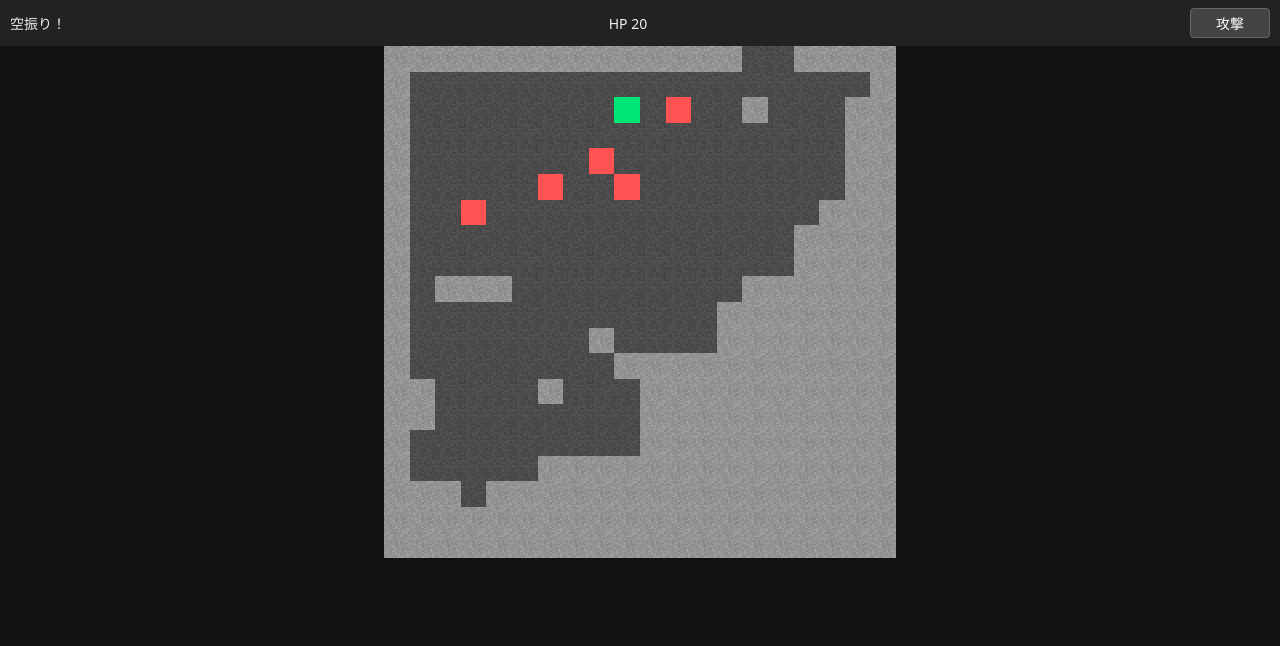
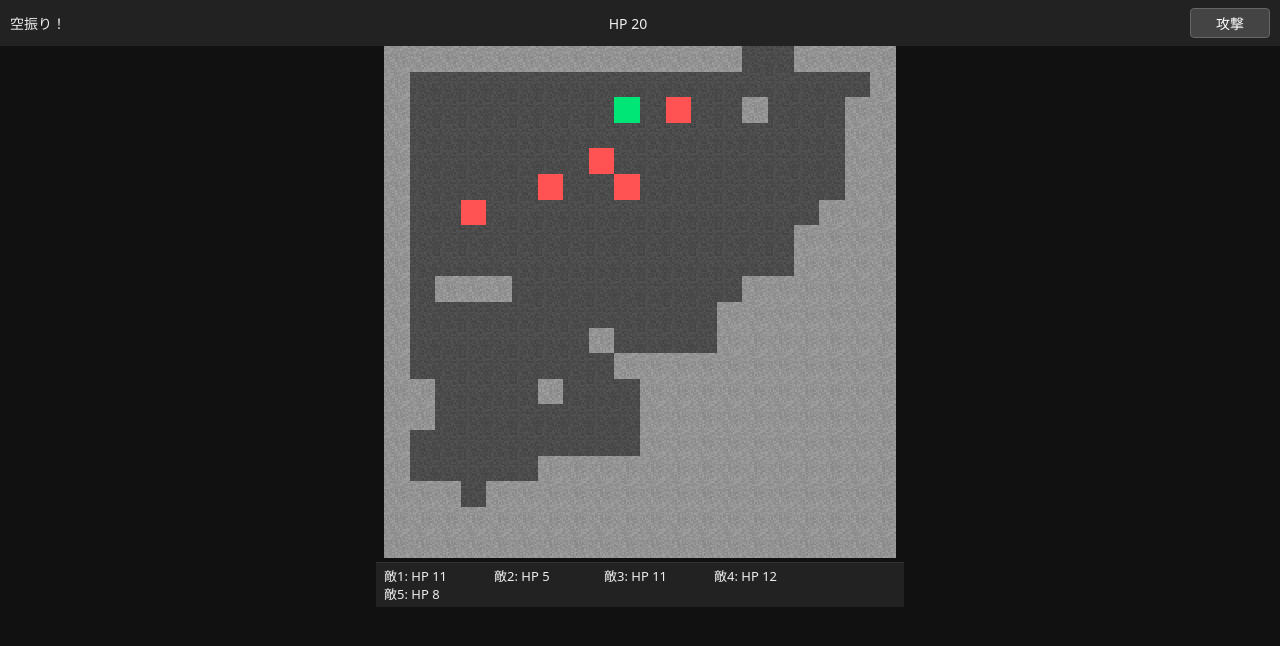
Before and after one commit to aurorassd/drpg2, a plain HTML site: page index.html in a window 1280 px wide. Both pictures are taken after a click on the button "攻撃". Drawn offline with Linux system fonts and the light colour scheme.

Commit message:
Add files via upload

```diff
--- a/game.js
+++ b/game.js
@@ -1,23 +1,21 @@
 /* -----------------------------------------------------------
- * Mini Rogue – Adjacent Attack Edition
- *   – 攻撃は「上下左右に隣接」している相手にのみ命中
- *   – プレイヤー HP20 / 敵 HP5-12
- *   – 敵ダメージ 1-6 / プレイヤーダメージ 3-6
- *   – 攻撃ボタン & Space キーで攻撃（1ターン消費）
- *   – 画像不要・スマホ対応
+ * Mini Rogue – Enemy List Edition
+ *   – 隣接攻撃＆毎ターン HP 減少バグ修正
+ *   – 倒した敵は即座に消滅（配列から完全除去）
+ *   – 画面下に敵ごとの残り HP を表示
  * --------------------------------------------------------- */
 
-/* ======== 定数 / ユーティリティ ======== */
+/* ======== 基本定数 / ユーティリティ ======== */
 const TILE = 16;
 const W = 20, H = 20;
 const FLOOR = 0, WALL = 1;
-const C = { floor:"#444", wall:"#888", player:"#00e676", enemy:"#ff5252" };
+const COLOR = { floor:"#444", wall:"#888", player:"#00e676", enemy:"#ff5252" };
 
-const R   = n            => Math.floor(Math.random()*n);
-const RNG = (min,max)    => min + R(max-min+1);               // [min,max] 範囲整数
-const ADJ = (ax,ay,bx,by)=> Math.abs(ax-bx)+Math.abs(ay-by)===1; // 隣接判定
+const R   = n => Math.floor(Math.random()*n);
+const RNG = (min,max) => min + R(max-min+1);                          // 整数 [min,max]
+const ADJ = (ax,ay,bx,by) => Math.abs(ax-bx)+Math.abs(ay-by) === 1;   // 上下左右隣接
 
-/* ======== ドットパターン生成（画像不要） ======== */
+/* ======== タイル用ドットパターン ======== */
 function makePattern(color,noise=0){
   const cv=document.createElement("canvas");cv.width=cv.height=TILE;
   const g=cv.getContext("2d");
@@ -49,19 +47,23 @@ function genMap(){
 }
 
 /* ======== エンティティ ======== */
+let ENEMY_SEQ = 1;   // 敵の一意 ID 発行
 class Entity{
   constructor(x,y,col,hp){this.x=x;this.y=y;this.col=col;this.hp=hp;}
   draw(g){g.fillStyle=this.col;g.fillRect(this.x*TILE,this.y*TILE,TILE,TILE);}
 }
 class Player extends Entity{
-  constructor(x,y){super(x,y,C.player,20);}
+  constructor(x,y){super(x,y,COLOR.player,20);}                 // HP 20
 }
 class Enemy extends Entity{
-  constructor(x,y){super(x,y,C.enemy,RNG(5,12));}
+  constructor(x,y){
+    super(x,y,COLOR.enemy,RNG(5,12));                           // HP 5–12
+    this.id = ENEMY_SEQ++;
+  }
   act(game){
     const dx=Math.sign(game.p.x-this.x), dy=Math.sign(game.p.y-this.y);
-    const cand=[[dx,dy],[R(3)-1,R(3)-1]];
-    for(const[mx,my]of cand){
+    const plans=[[dx,dy],[R(3)-1,R(3)-1]];
+    for(const [mx,my] of plans){
       const tx=this.x+mx, ty=this.y+my;
       if(game.isWalkable(tx,ty) && !game.enemyAt(tx,ty) && !(tx===game.p.x&&ty===game.p.y)){
         this.x=tx; this.y=ty; break;
@@ -74,15 +76,15 @@ class Enemy extends Entity{
 class Game{
   constructor(cvs){
     this.cvs=cvs; this.ctx=cvs.getContext("2d");
-    this.patFloor=makePattern(C.floor,16);
-    this.patWall =makePattern(C.wall ,24);
+    this.patFloor=makePattern(COLOR.floor,16);
+    this.patWall =makePattern(COLOR.wall ,24);
 
     this.map=genMap();
     this.p=new Player(...this.randFloor());
     this.en=Array.from({length:5},()=>new Enemy(...this.randFloor()));
 
     this.msg="冒険開始！";
-    this.ui(); this.draw();
+    this.updateUI(); this.draw();
     this.bindInput();
   }
 
@@ -90,9 +92,16 @@ class Game{
   randFloor(){let x,y;do{x=R(W);y=R(H);}while(this.map[y][x]!==FLOOR);return[x,y];}
   isWalkable(x,y){return x>=0&&x<W&&y>=0&&y<H&&this.map[y][x]===FLOOR;}
   enemyAt(x,y){return this.en.find(e=>e.x===x&&e.y===y);}
-  ui(){
+
+  updateUI(){
     document.getElementById("msg").textContent=this.msg;
     document.getElementById("hp").textContent=`HP ${this.p.hp}`;
+    const list=document.getElementById("enemyList");
+    if(this.en.length){
+      list.innerHTML=this.en.map(e=>`<span>敵${e.id}: HP ${e.hp}</span>`).join("");
+    }else{
+      list.textContent="敵は残っていません";
+    }
   }
 
   /* --- 入力 --- */
@@ -102,7 +111,6 @@ class Game{
       if(dir[e.key]){this.turn(...dir[e.key]);e.preventDefault();return;}
       if(e.code==="Space"){this.attack();e.preventDefault();}
     });
-    /* スワイプ */
     let sx,sy;
     this.cvs.addEventListener("touchstart",e=>{const t=e.touches[0];sx=t.clientX;sy=t.clientY;});
     this.cvs.addEventListener("touchend",e=>{
@@ -110,56 +118,52 @@ class Game{
       if(Math.abs(dx)>Math.abs(dy)) this.turn(dx>0?1:-1,0);
       else this.turn(0,dy>0?1:-1);
     });
-    /* 攻撃ボタン */
     document.getElementById("atkBtn").addEventListener("click",()=>this.attack());
   }
 
-  /* --- 移動ターン --- */
+  /* --- プレイヤー移動ターン --- */
   turn(mx,my){
     if(!this.p.hp) return;
     const nx=this.p.x+mx, ny=this.p.y+my;
     const foe=this.enemyAt(nx,ny);
 
-    if(foe){ // 隣接敵へ攻撃（移動しない）
-      this.dealDamageToEnemy(foe);
+    if(foe){                               // 隣接敵へ攻撃
+      this.hitEnemy(foe);
     }else if(this.isWalkable(nx,ny) && !this.enemyAt(nx,ny)){
       this.p.x=nx; this.p.y=ny; this.msg="移動";
-    }else{
-      return; // 壁 or 移動不能ならターン消費なし
-    }
-    this.enemyTurn();
+    }else return;                          // 移動不能→ターン無効
+
+    this.enemyPhase();
     this.endTurn();
   }
 
-  /* --- 攻撃アクション（ボタン/Space） --- */
+  /* --- 攻撃ボタン / Space --- */
   attack(){
     if(!this.p.hp) return;
-    const target=this.en.find(e=>ADJ(e.x,e.y,this.p.x,this.p.y));
-    if(target){
-      this.dealDamageToEnemy(target);
-    }else{
-      this.msg="空振り！"; // 隣接敵ゼロ
-    }
-    this.enemyTurn();            // 1ターン経過
+    const tgt=this.en.find(e=>ADJ(e.x,e.y,this.p.x,this.p.y));
+    if(tgt) this.hitEnemy(tgt); else this.msg="空振り！";
+    this.enemyPhase();
     this.endTurn();
   }
 
-  /* --- 敵へのダメージ計算 --- */
-  dealDamageToEnemy(enemy){
+  hitEnemy(enemy){
     const dmg=RNG(3,6);
     enemy.hp-=dmg;
     this.msg=`攻撃！ -${dmg}`;
     if(enemy.hp<=0){
-      this.en=this.en.filter(e=>e!==enemy);
+      this.en=this.en.filter(e=>e!==enemy);          // ★ 完全消滅
       this.msg="敵を倒した！";
     }
   }
 
-  /* --- 敵ターン --- */
-  enemyTurn(){
+  /* --- 敵行動 & 攻撃 --- */
+  enemyPhase(){
+    /* ★ まず死体を一掃（念のため） */
+    this.en=this.en.filter(e=>e.hp>0);
+
     this.en.forEach(e=>e.act(this));
     this.en.forEach(e=>{
-      if(ADJ(e.x,e.y,this.p.x,this.p.y)){       // 隣接していれば攻撃
+      if(ADJ(e.x,e.y,this.p.x,this.p.y)){
         const dmg=RNG(1,6);
         this.p.hp-=dmg;
         this.msg=`敵の攻撃！ -${dmg}`;
@@ -167,13 +171,14 @@ class Game{
     });
   }
 
-  /* --- ターン終了処理 --- */
+  /* --- ターン終了 --- */
   endTurn(){
     if(this.p.hp<=0){
       this.msg="Game Over";
       this.cvs.style.filter="grayscale(1)";
     }
-    this.ui(); this.draw();
+    this.updateUI();
+    this.draw();
   }
 
   /* --- 描画 --- */
--- a/index.html
+++ b/index.html
@@ -3,9 +3,8 @@
 <head>
   <meta charset="UTF-8" />
   <meta name="viewport" content="width=device-width,initial-scale=1,viewport-fit=cover" />
-  <title>Mini Rogue – Adjacent Attack Edition</title>
+  <title>Mini Rogue – Enemy List Edition</title>
 
-  <!-- --- 最小スタイル --- -->
   <style>
     html,body{margin:0;height:100%;background:#111;color:#eee;font-family:system-ui,"Noto Sans JP",sans-serif;}
     #ui{
@@ -22,12 +21,17 @@
       touch-action:none;image-rendering:pixelated;
       width:100vmin;height:100vmin;max-width:512px;max-height:512px;
     }
+    #enemyList{
+      max-width:512px;margin:4px auto;padding:4px 8px;font-size:13px;
+      line-height:1.4;background:#222;border-top:1px solid #333;
+    }
+    #enemyList span{display:inline-block;min-width:110px;}
   </style>
 </head>
 <body>
   <!-- UIバー -->
   <div id="ui">
-    <span id="msg">移動：Swipe / ⬆⬇⬅➡　攻撃：Space / ボタン（隣接時のみ命中）</span>
+    <span id="msg">移動：Swipe / ⬆⬇⬅➡　攻撃：Space / ボタン</span>
     <span id="hp"></span>
     <button id="atkBtn">攻撃</button>
   </div>
@@ -35,6 +39,9 @@
   <!-- ゲーム画面 -->
   <canvas id="gameCanvas" width="320" height="320"></canvas>
 
+  <!-- 敵一覧 -->
+  <div id="enemyList"></div>
+
   <!-- 本体 -->
   <script type="module" src="./game.js"></script>
 </body>
```
